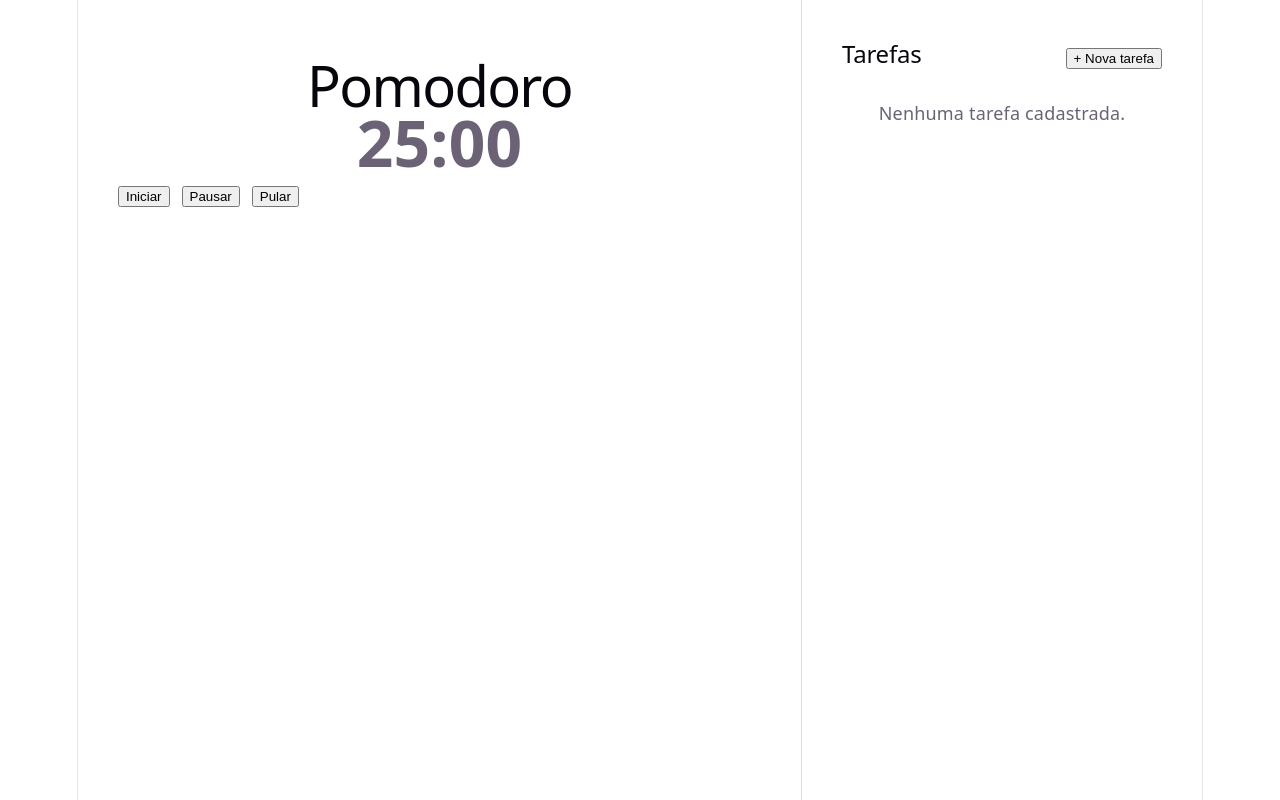
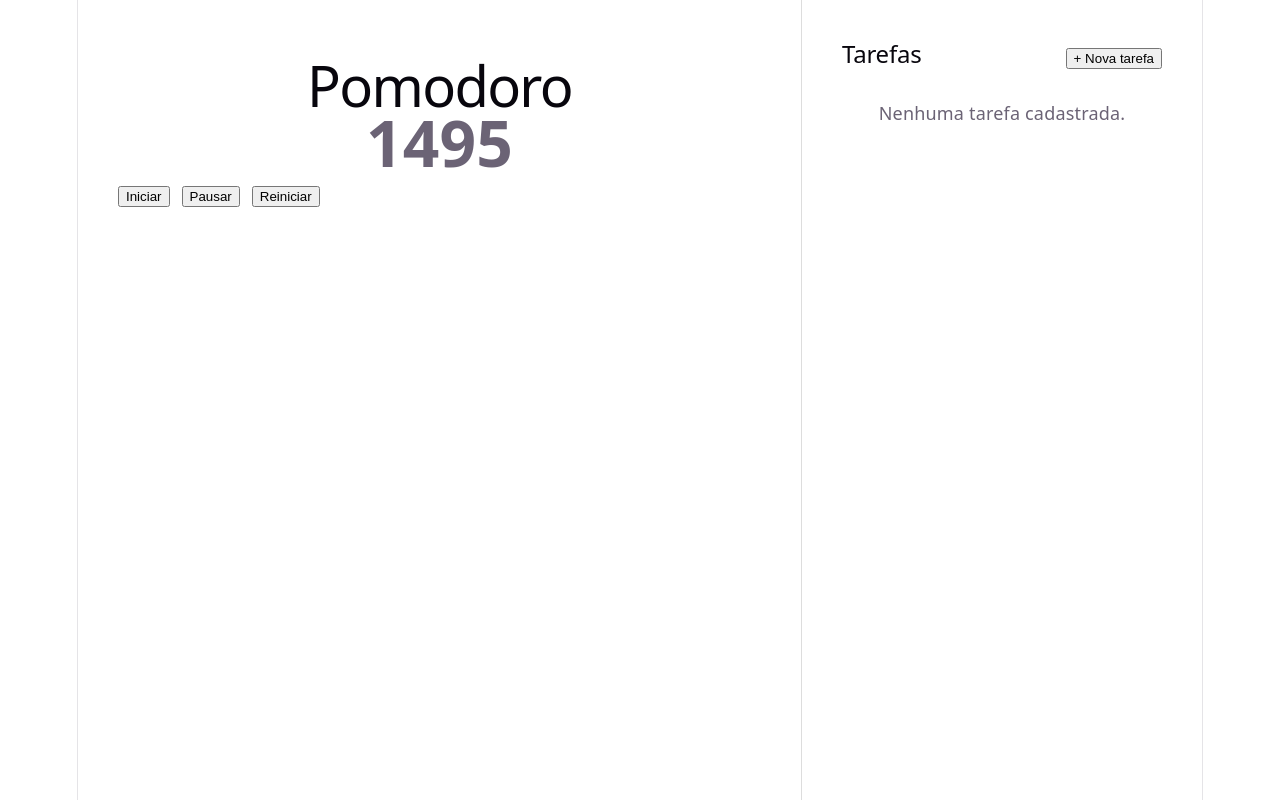
Before and after one commit to Pomodoro-web/Pomodoro, a React (Vite) app: page / in a window 1280 px wide. Built offline with nearby package versions, Linux system fonts and the light colour scheme.

Commit message:
Contagem regressiva inicial do timer

```diff
--- a/src/componentes/Tarefas/PainelDeTarefas.tsx
+++ b/src/componentes/Tarefas/PainelDeTarefas.tsx
@@ -1,4 +1,4 @@
-function TaskPanel() {
+function PainelDeTarefas() {
   return (
     <aside className="tarefas">
       <div className="cabecalho-tarefas">
@@ -13,4 +13,4 @@ function TaskPanel() {
   )
 }
 
-export default TaskPanel
+export default PainelDeTarefas
--- a/src/componentes/Timer/Timer.tsx
+++ b/src/componentes/Timer/Timer.tsx
@@ -1,14 +1,24 @@
+import {useEffect, useState} from 'react'
+
 function Timer() {
+  const [tempo, setTempo] = useState(25 * 60)
+
+  useEffect(() => {
+    const intervalo = setInterval(() => {
+      setTempo((tempoAtual) => tempoAtual - 1)
+    }, 1000)
+    return () => clearInterval(intervalo)
+    }, [])
   return (
     <section className="pomodoro">
       <h1>Pomodoro</h1>
 
-      <p className="tempo">25:00</p>
+      <p className="tempo">{tempo}</p>
 
       <div className="controles">
         <button>Iniciar</button>
         <button>Pausar</button>
-        <button>Pular</button>
+        <button>Reiniciar</button>
       </div>
     </section>
   )
```
